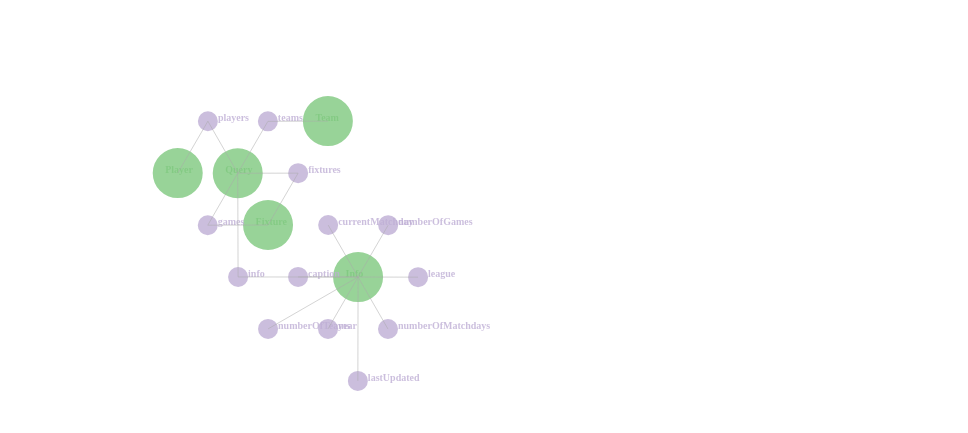
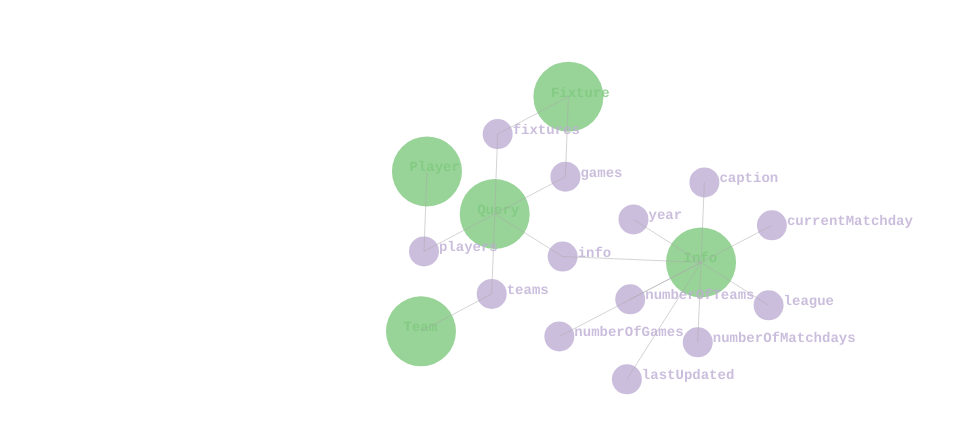
Before and after one commit to mzyau/d3sample, a plain HTML site: page index.html in a window 1280 px wide. Shown: the part 61-494 px from the top of the page, without its empty margins (0-968 px from the left). Drawn offline with nearby package versions, Linux system fonts and the light colour scheme.

Commit message:
Styling changes, wider display

```diff
--- a/index.html
+++ b/index.html
@@ -7,7 +7,7 @@
 </head>
 <body>
 <h1>D3 Sample</h1>
-<canvas id = "network" width = "500" height = "500"></canvas>
+<canvas id = "network" width = "1000" height = "500"></canvas>
 <script src="https://d3js.org/d3.v5.min.js"></script>
 <script>
   // Just a sample manual dataset below:
@@ -39,7 +39,7 @@
       .force("x", d3.forceX(width/2)) //determines where the center of simulation is; instead of width/2 can replace with a function
       // that returns e.g. d.party (which will group the nodes by their party)
       .force("y", d3.forceY(height/2))
-      .force("charge", d3.forceManyBody().strength(-100))
+      .force("charge", d3.forceManyBody().strength(-70))
       .force("link", d3.forceLink()
         .id(function (d) { return d.name; })); // links in graph require source to be an index of the nodes graph, so this tells the links how to find the "name"
 
@@ -83,20 +83,20 @@
   function drawNode(d) {
     ctx.beginPath(); // need to tell canvas we are creating a path
     ctx.fillStyle = color(d.type); // attribute that contains the party
-    ctx.font = "normal normal 900 10px CourierBlack";
+    ctx.font = "normal normal 900 14px Courier";
     ctx.moveTo(d.x, d.y); // move the cursor to coordinates x and y of given d
     // factor will center the text if in a table node
     if (d.type === "table") {
-      r = 25;
+      r = 35;
       factor_x = -0.5;
       factor_y = 0;
     }
     else {
-      r = 10;
+      r = 15;
       factor_x = 1;
       factor_y
     }
-    simulation.force("collide", d3.forceCollide(r+ 20)) // don't want nodes to collide
+    simulation.force("collide", d3.forceCollide(r+ 25)) // don't want nodes to collide
     ctx.arc(d.x, d.y, r, 0, 2 * Math.PI); // arc draws a circle centered at [x,y] with radius starting from 0, radius of 6 for node circles
     ctx.fillText(d.name, d.x + r*factor_x, d.y + r*factor_y);
     ctx.fill(); // will tell the canvas to draw everything
```
